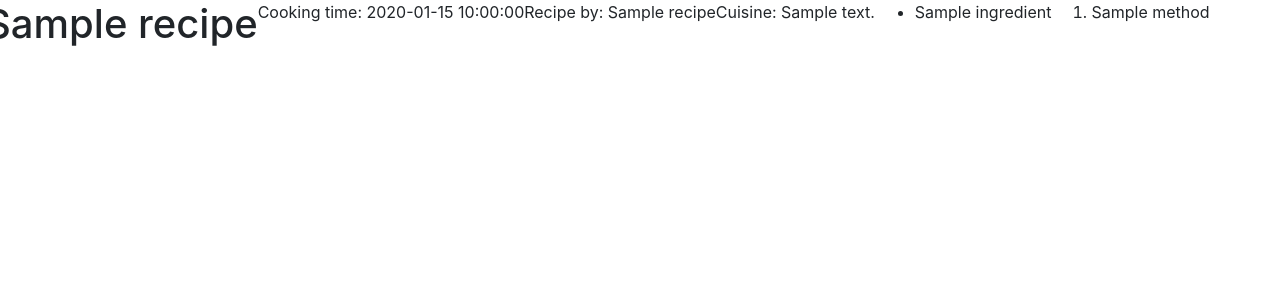
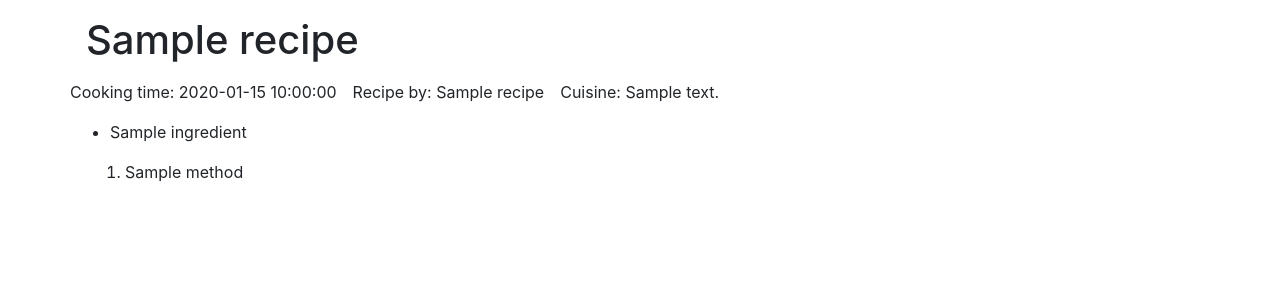
Before and after one commit to NinjaAiden/dcd-milestone-project, a Flask app: template templates/viewrecipe.html in a window 1280 px wide. Shown: the top 300 px of the page. Run offline with Flask 2, Linux system fonts and the light colour scheme; the template is opened without the code that fills it: most values are stand-ins (such as "Sample title", 1, 10 or a date in 2020); some libraries are stand-ins or nearby versions.

Commit message:
added styling to recipe page

```diff
--- a/templates/viewrecipe.html
+++ b/templates/viewrecipe.html
@@ -1,13 +1,14 @@
-{% extends 'base.html' %}
-
-{% block content %}
-<div class="row">
-    <h1>{{recipe.recipe_title.capitalize()}}</h1>
-    <p>Cooking time: {{recipe.cook_time}}</p>
-    <p>Recipe by: {{recipe.author_name}}</p>
-    <p>Cuisine: {{recipe.cuisine_type.capitalize()}}</p>
-
-    <div>
+{% extends 'base.html' %} {% block content %}
+<div class="container">
+    <div class="row">
+        <h1 class='m-3'>{{recipe.recipe_title.capitalize()}}</h1>
+    </div>
+    <div class="row">
+        <p class='mr-3'>Cooking time: {{recipe.cook_time}}</p>
+        <p class='mr-3'>Recipe by: {{recipe.author_name}}</p>
+        <p>Cuisine: {{recipe.cuisine_type.capitalize()}}</p>
+    </div>
+    <div class="row">
         <ul>
             {% for ingredient in recipe.ingredients_list %}
             <li>{{ingredient.capitalize()}}</li>
@@ -18,9 +19,9 @@
         <ol>
             {% for method in recipe.method_list %}
             <li>{{method}}</li>
-            <br>
-            {% endfor %}
+            <br> {% endfor %}
         </ol>
     </div>
 </div>
+</div>
 {% endblock %}
```
